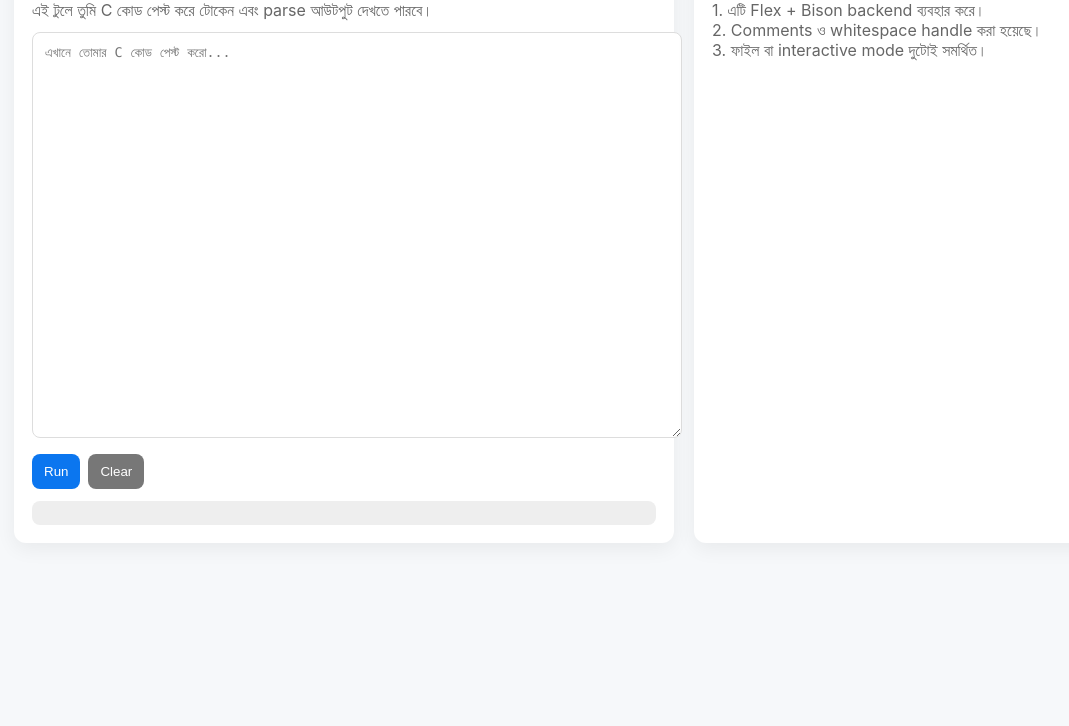
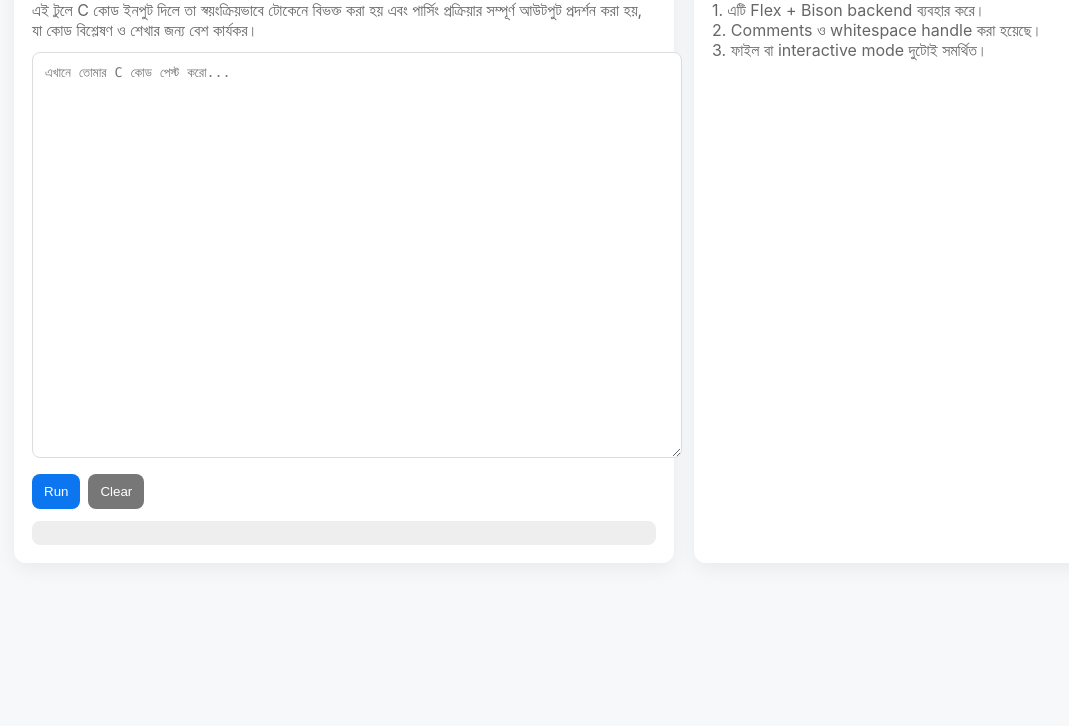
Before and after one commit to paul-shuvro/paul-cd-project, a website: page web/index.html in a window 1280 px wide. Shown: the part 74-800 px from the top of the page, without its empty margins (76-1145 px from the left). Drawn offline with Linux system fonts and the light colour scheme.

Commit message:
Update index.html

```diff
--- a/web/index.html
+++ b/web/index.html
@@ -22,7 +22,7 @@
 <div class="wrap">
   <div class="card">
     <h1>C Tokenizer + Parser</h1>
-    <p class="small">এই টুলে তুমি C কোড পেস্ট করে টোকেন এবং parse আউটপুট দেখতে পারবে।</p>
+    <p class="small">এই টুলে C কোড ইনপুট দিলে তা স্বয়ংক্রিয়ভাবে টোকেনে বিভক্ত করা হয় এবং পার্সিং প্রক্রিয়ার সম্পূর্ণ আউটপুট প্রদর্শন করা হয়, যা কোড বিশ্লেষণ ও শেখার জন্য বেশ কার্যকর।</p>
 
     <textarea id="code" placeholder="এখানে তোমার C কোড পেস্ট করো..."></textarea>
 
```
